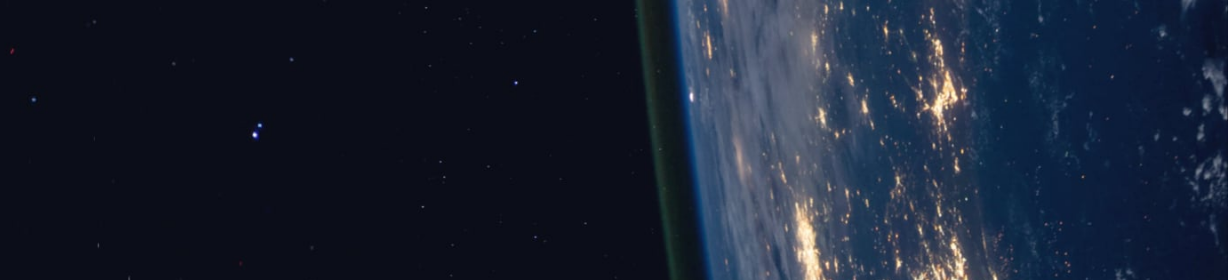
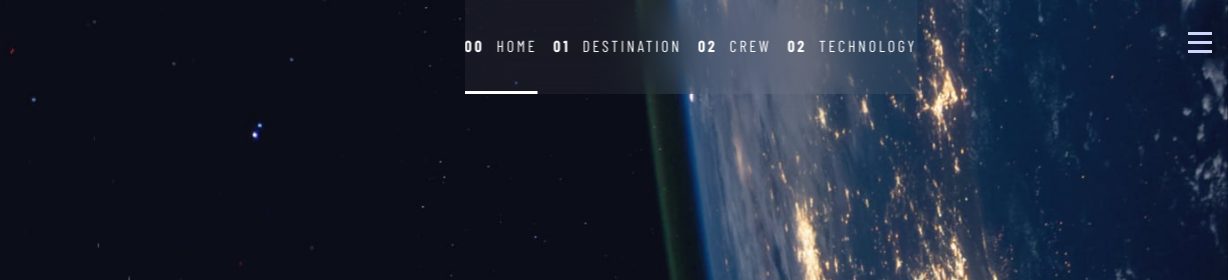
Before and after one commit to suzannepach/space-travel-website, a website built with webpack: page index.html in a window 1280 px wide. Shown: the top 280 px of the page, 52-1280 px from the left. Built offline with nearby package versions, Linux system fonts and the light colour scheme; a web font is replaced by a local one.

Commit message:
Added layout for mobile menu

```diff
--- a/index.css
+++ b/index.css
@@ -91,6 +91,8 @@ body {
 
     display: grid;
     grid-template-rows: min-content 1fr;
+
+    overflow-x: hidden;
 }
 
 /* Make images easier to work with */
@@ -278,11 +280,54 @@ select {
 }
 
 .primary-navigation {
-    --gap: 8em;
     --underline-gap: 2rem;
     list-style: none;
     padding: 0;
     margin: 0;
+    background: hsl( var(--clr-dark) / 0.95);
+    /* backdrop-filter: blur(1.5rem); */
+}
+
+.mobile-nav-toggle {
+    display: none;
+}
+
+@supports (backdrop-filter: blur(1.5rem)) {
+    .primary-navigation {
+        background: hsl( var(--clr-white) / 0.05);
+        backdrop-filter: blur(1.5rem);
+        transform: translateX(100%);
+    }
+
+    .mobile-nav-toggle {
+        display: block;
+        position: absolute;
+        z-index: 2000;
+        right: 1rem;
+        top: 2rem;
+        background: transparent;
+        background-image: url(./assets/shared/icon-hamburger.svg);
+        background-repeat: no-repeat;
+        width: 1.5rem;
+        aspect-ratio: 1;
+        border: 0;
+    }
+}
+
+@media (max-width: 35rem) {
+    .primary-navigation {
+        --underline-gap: .5rem;
+        position: fixed;
+        z-index: 1000;
+        inset: 0 0 0 30%;
+        list-style: none;
+        padding: min(20rem, 15vh) 2rem;
+        margin: 0;
+        flex-direction: column;
+    }
+    .primary-navigation.underline-indicators > .active {
+        border: 0;
+    }
 }
 
 .primary-navigation a {
@@ -373,7 +418,7 @@ so I have directly selected the button elements instead: */
 }
 
 /* ------------------------------------------ */
-/*  Page specific background                            */
+/*  Page specific background                  */
 /* ------------------------------------------ */
 
 body {
--- a/index.html
+++ b/index.html
@@ -21,7 +21,8 @@
         <div>
             <img src="./assets/shared/logo.svg" alt="space tourism logo" class="logo">
         </div>
-<!--        <nav class="primary-navigation underline-indicators flex">
+        <button class="mobile-nav-toggle" aria-controls="primary-navigation"><span class="sr-only" aria-expanded="false">Menu</span></button>
+        <nav class="primary-navigation underline-indicators flex">
             <li class="active"><a class="uppercase fs-300 ff-sans-cond text-white letter-spacing-2"
                 href="index.html"><span>00</span>Home</a></li>
             <li><a class="uppercase fs-300 ff-sans-cond text-white letter-spacing-2"
@@ -30,7 +31,7 @@
                 href="crew.html"><span>02</span>Crew</a></li>
             <li><a class="uppercase fs-300 ff-sans-cond text-white letter-spacing-2"
                 href="technology.html"><span>02</span>Technology</a></li>
-        </nav>-->
+        </nav>
     </header>
 
         <div class="grid-container grid-container--home">
```
